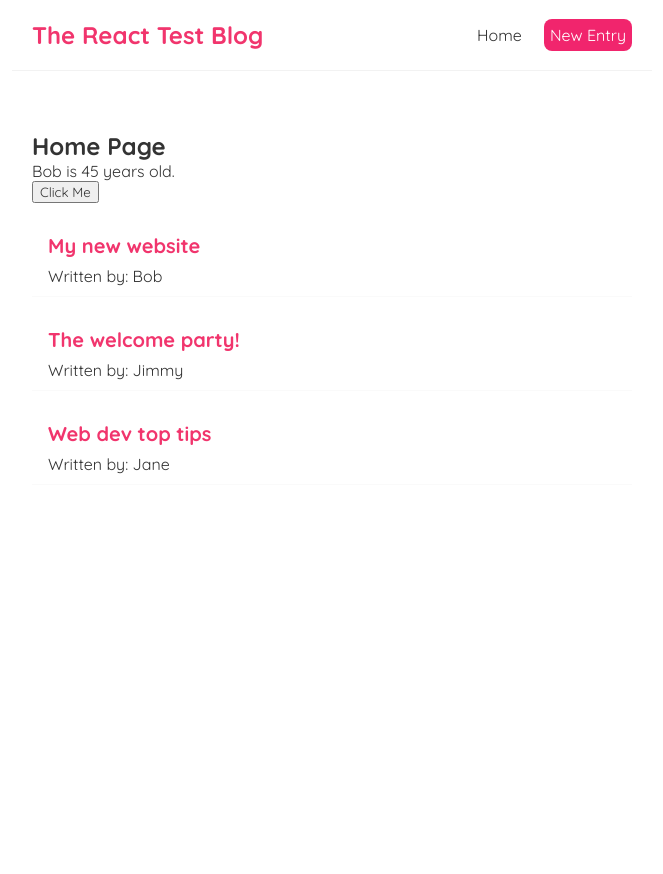
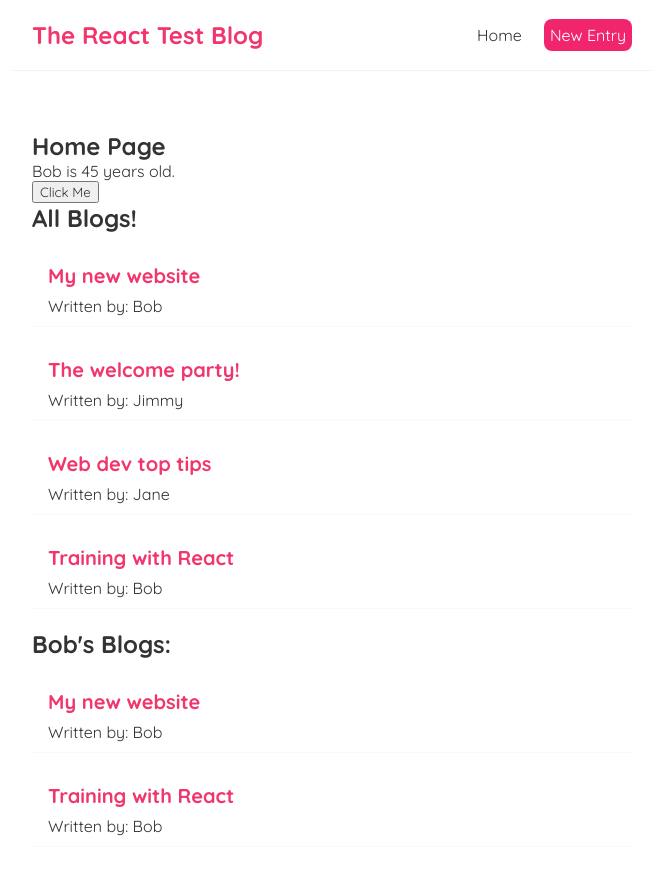
Before and after one commit to devin-L-knight/react-training, a React (Create React App) app: page / in a window 1280 px wide. Shown: the top 874 px of the page, without its empty margins (308-971 px from the left). Before the commit the page ends 800 px from the top, so only its background shows below. Built offline with nearby package versions, Linux system fonts and the light colour scheme.

Commit message:
Created BlogList component that accepts props and reworked the Home component to incorporate the BlogList component to render out different blog lists.

```diff
--- /dev/null
+++ b/src/BlogList.js
@@ -0,0 +1,20 @@
+
+// stateless functional component (uses the props passed down from higher components)
+const BlogList = (props) => {
+    const blogs = props.blogsEntries;
+    const title = props.title;
+
+    return (
+        <div className="blog-list">
+            <h2>{title}</h2>
+            {blogs.map((blog) => (
+                <div className="blog-preview" key={blog.id}>
+                    <h2>{ blog.title }</h2>
+                    <p>Written by: { blog.author }</p>
+                </div>
+            ))}
+        </div>
+    )
+}
+
+export default BlogList;
--- a/src/Home.js
+++ b/src/Home.js
@@ -1,12 +1,13 @@
 import { useState } from 'react'; // imports a react hook. (allows us to update a reactive value that is rendered on the page).
-
+import BlogList from './BlogList';
 // this is a stateless functional component
 const Home = () => {
 
     const [blogs, setBlogs] = useState([
         { title: 'My new website', body: 'lorem ipsum...', author: 'Bob', id: 1},
         { title: 'The welcome party!', body: 'lorem ipsum...', author: 'Jimmy', id: 2},
-        { title: 'Web dev top tips', body: 'lorem ipsum...', author: 'Jane', id: 3}
+        { title: 'Web dev top tips', body: 'lorem ipsum...', author: 'Jane', id: 3},
+        { title: 'Training with React', body: 'lorem ipsum...', author: 'Bob', id: 4}
     ])
 
     const [name, setName] = useState('Bob')
@@ -22,12 +23,8 @@
             <h2>Home Page</h2>
             <p>{ name } is { age } years old.</p>
             <button onClick={handleClick}>Click Me</button>
-            {blogs.map((blog) => (
-                <div className="blog-preview" key={blog.id}>
-                    <h2>{ blog.title }</h2>
-                    <p>Written by: { blog.author }</p>
-                </div>
-            ))}
+            <BlogList blogsEntries={blogs} title="All Blogs!" />
+            <BlogList blogsEntries={blogs.filter((blog) => blog.author === 'Bob')} title="Bob's Blogs:" />
         </div>
     )
 }
```
